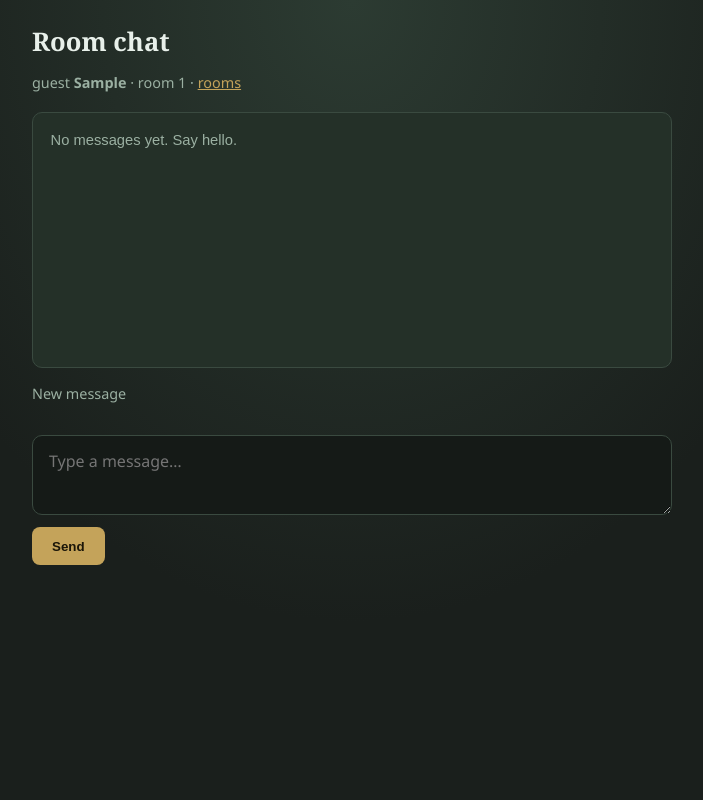
After one commit to israelmo7/FlaskProject, a Flask app: template learsi-proj/srcs/templates/messages.html in a window 1280 px wide. The commit adds this page. Shown: the whole page, without its empty margins (288-991 px from the left). Run offline with Flask 3, Linux system fonts and the light colour scheme; the template is opened without the code that fills it: most values are stand-ins (such as "Sample title", 1, 10 or a date in 2020).

Commit message:
Fix room chat persistence and guest purge loop
Make set_chat_messages load/append/trim chat text, gate enter and
messages on has_right_key (returns key id), add messages.html UI,
link chat from the panel, and start a SESSION_TIMEOUT guest cleaner.

Co-authored-by: israelmo7 <israelmo7@users.noreply.github.com>

```diff
--- /dev/null
+++ b/learsi-proj/srcs/templates/messages.html
@@ -0,0 +1,110 @@
+<!DOCTYPE html>
+<html lang="en">
+<head>
+    <meta charset="UTF-8">
+    <meta name="viewport" content="width=device-width, initial-scale=1.0">
+    <title>Room {{ room_id }} chat</title>
+    <style>
+        :root {
+            --bg: #1a1f1c;
+            --panel: #243028;
+            --ink: #e8f0ea;
+            --muted: #9bb0a2;
+            --accent: #c4a35a;
+            --line: #3a4a40;
+        }
+        * { box-sizing: border-box; }
+        body {
+            margin: 0;
+            min-height: 100vh;
+            font-family: "IBM Plex Sans", "Segoe UI", sans-serif;
+            background:
+                radial-gradient(ellipse at top, #2c3b32 0%, transparent 55%),
+                var(--bg);
+            color: var(--ink);
+        }
+        main {
+            max-width: 42rem;
+            margin: 0 auto;
+            padding: 1.5rem 1rem 3rem;
+        }
+        h1 {
+            font-family: "IBM Plex Serif", Georgia, serif;
+            font-weight: 600;
+            font-size: 1.6rem;
+            margin: 0 0 0.35rem;
+        }
+        .meta {
+            color: var(--muted);
+            font-size: 0.9rem;
+            margin-bottom: 1.25rem;
+        }
+        .meta a { color: var(--accent); }
+        .log {
+            background: var(--panel);
+            border: 1px solid var(--line);
+            border-radius: 10px;
+            min-height: 16rem;
+            max-height: 50vh;
+            overflow-y: auto;
+            padding: 1rem 1.1rem;
+            white-space: pre-wrap;
+            word-break: break-word;
+            font-family: "IBM Plex Mono", ui-monospace, monospace;
+            font-size: 0.92rem;
+            line-height: 1.45;
+            margin-bottom: 1rem;
+        }
+        .log:empty::before {
+            content: "No messages yet. Say hello.";
+            color: var(--muted);
+            font-family: "IBM Plex Sans", sans-serif;
+        }
+        form {
+            display: grid;
+            gap: 0.75rem;
+        }
+        textarea {
+            width: 100%;
+            min-height: 5rem;
+            resize: vertical;
+            border-radius: 10px;
+            border: 1px solid var(--line);
+            background: #151a17;
+            color: var(--ink);
+            padding: 0.85rem 1rem;
+            font: inherit;
+        }
+        textarea:focus {
+            outline: 2px solid var(--accent);
+            outline-offset: 1px;
+        }
+        button {
+            justify-self: start;
+            border: 0;
+            border-radius: 8px;
+            padding: 0.7rem 1.25rem;
+            background: var(--accent);
+            color: #1a1508;
+            font-weight: 600;
+            cursor: pointer;
+        }
+        button:hover { filter: brightness(1.05); }
+    </style>
+</head>
+<body>
+    <main>
+        <h1>Room chat</h1>
+        <p class="meta">
+            guest <strong>{{ se }}</strong> · room {{ room_id }}
+            · <a href="/room/">rooms</a>
+        </p>
+        <div class="log">{{ messages }}</div>
+        <form method="post" action="/room/{{ room_id }}/messages">
+            <label for="message" class="meta">New message</label>
+            <textarea id="message" name="message" maxlength="500" required placeholder="Type a message…"></textarea>
+            <button type="submit">Send</button>
+        </form>
+    </main>
+</body>
+</html>
--- a/learsi-proj/srcs/templates/panel.html
+++ b/learsi-proj/srcs/templates/panel.html
@@ -77,6 +77,9 @@
             <div class="card">
                 <h3>Dashboard Overview</h3>
                 <p>You have successfully entered the room.</p>
+                {% if room_id %}
+                <p><a href="/room/{{ room_id }}/messages">Open room chat</a></p>
+                {% endif %}
             </div>
         </main>
     </div>
```
Also changed, not shown: learsi-proj/srcs/__init__.py (+3 -4 lines), learsi-proj/srcs/db.py (+43 -11 lines), learsi-proj/srcs/rooms/routes.py (+72 -53 lines), tests/test_knocknok.py (+19 -1 lines).
